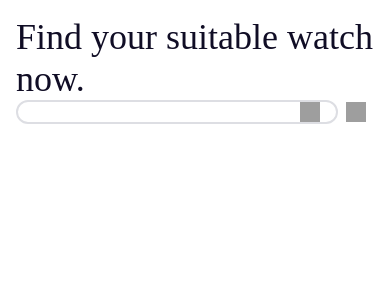
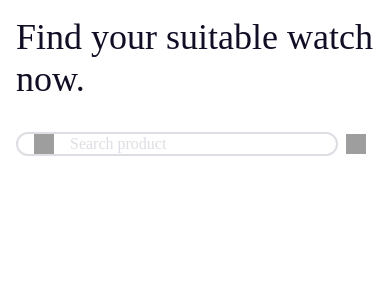
Before and after one commit to ashutosh1234ojha/ECommerce, a React Native app: screen /Home in a window 390 px wide. Shown: the top 300 px of the page. Built offline with nearby package versions, Linux system fonts and the light colour scheme; grey boxes are pictures that could not be loaded.

Commit message:
placeholder color and text fix

```diff
--- a/screens/HomeScreen.js
+++ b/screens/HomeScreen.js
@@ -10,8 +10,9 @@ const HomeScreen = () => {
     <Text style={styles.headline}>Find your suitable watch now.</Text>
     <View style={styles.mainInputContainer}>
       <View style={styles.inputWrapper}>
-        <TextInput style={styles.textInput} placeholderText="Search product" placeholderTextColor={colors.placeholderText} />
-        <Image style={styles.logo} source={require("../src/assets/search.png")} />
+      <Image style={styles.logo} source={require("../src/assets/search.png")} />
+
+        <TextInput style={styles.textInput} placeholder="Search product" placeholderTextColor={colors.placeholderText} />
       </View>
 
       <View style={styles.categoryContainer}>
@@ -36,17 +37,16 @@ const styles = StyleSheet.create({
   mainInputContainer: {
     flexDirection: 'row',
     alignItems: 'center',
-    marginVertical: spacing.mds
+    marginVertical: spacing.xl
   },
   inputWrapper: {
     flex: 1,
-
     flexDirection: 'row',
     borderWidth: 2,
     alignItems: 'center',
     borderColor: colors.placeholderText,
     borderRadius: 44,
-    paddingHorizontal: spacing.md
+    paddingHorizontal: spacing.md,
 
   },
   logo: {
```
